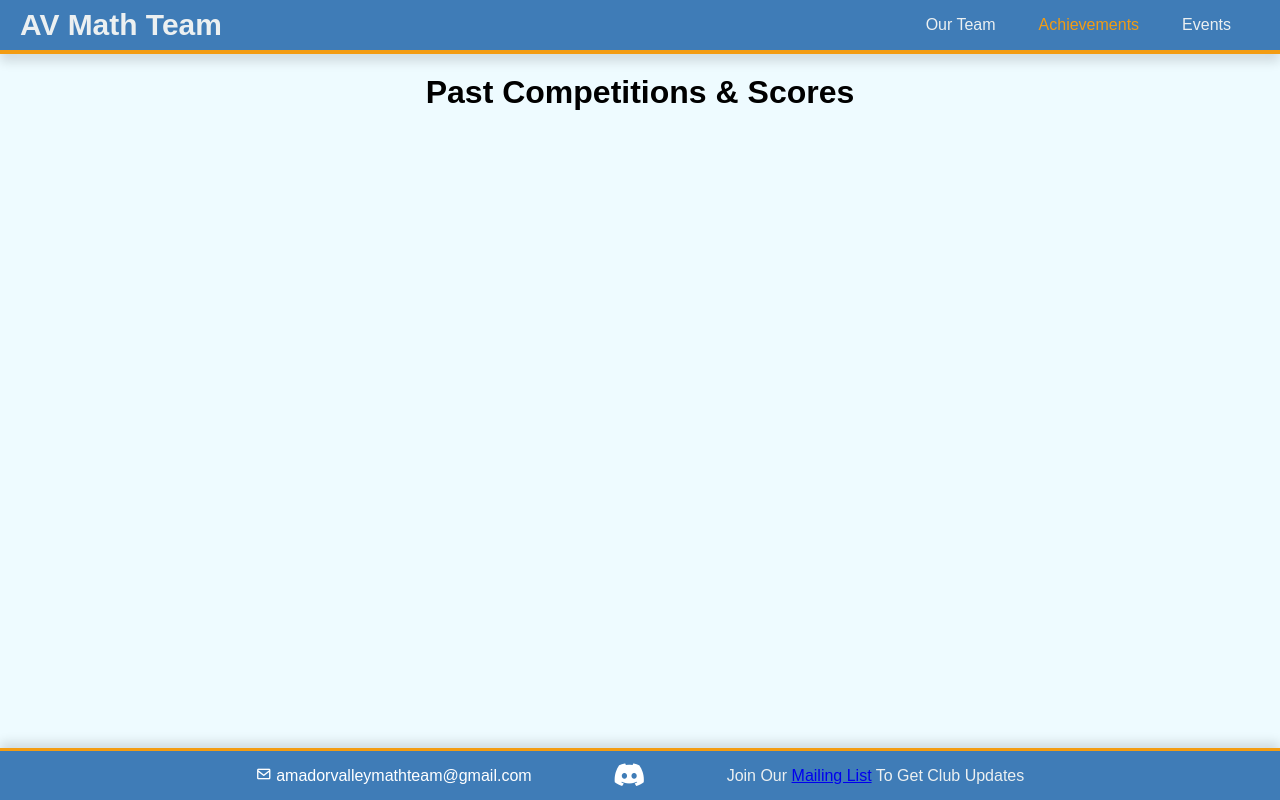
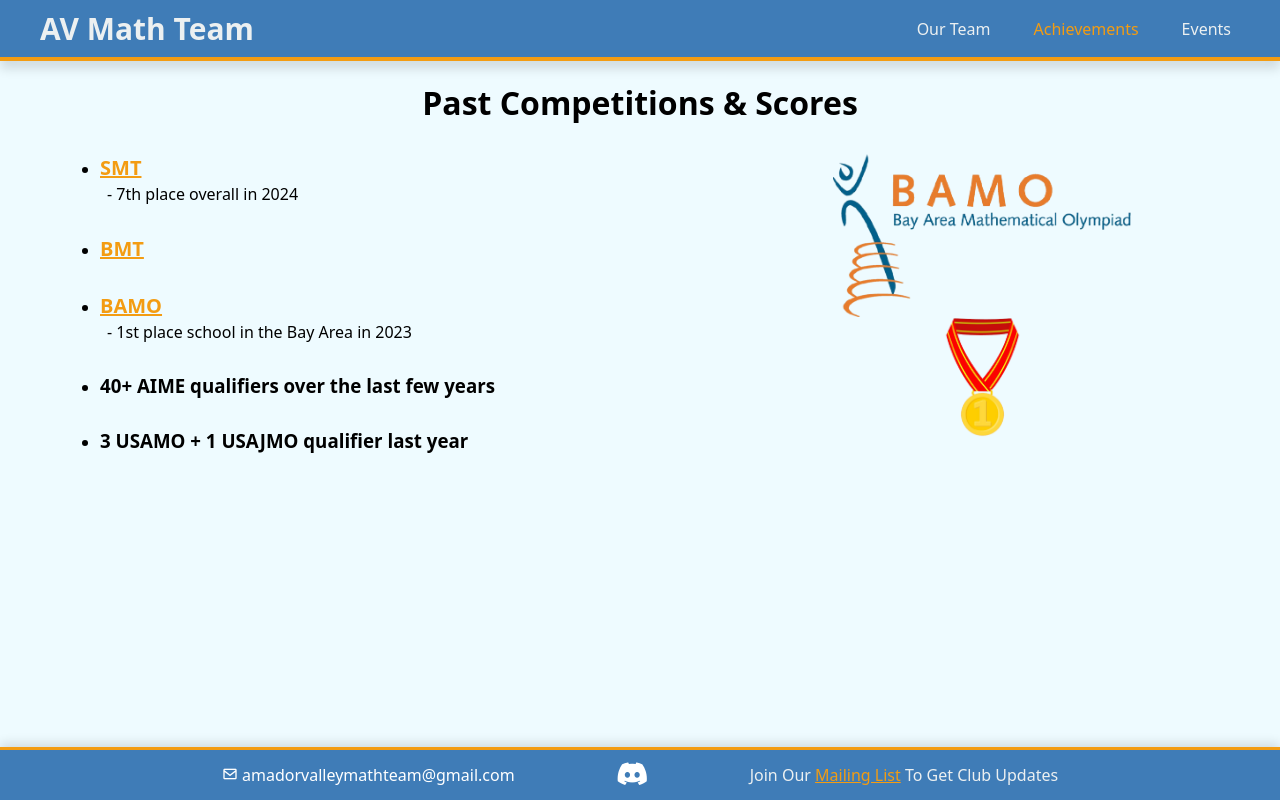
Before and after one commit to anaym952/AV-Math-Team-Website, a Flask app: page /achievements in a window 1280 px wide. Run offline with Flask 3, Linux system fonts and the light colour scheme.

Commit message:
Mostly completed officer team & achievements pages

```diff
--- a/static/style.css
+++ b/static/style.css
@@ -5,7 +5,7 @@
     margin: 0px;
     padding: 0px;
     box-sizing: border-box;
-    font-family: 'Poppins', sans-serif;
+    font-family: system-ui, -apple-system, BlinkMacSystemFont, 'Segoe UI', Roboto, Oxygen, Ubuntu, Cantarell, 'Open Sans', 'Helvetica Neue', sans-serif;
 }
 
 html, body{
@@ -29,6 +29,7 @@ nav{
     box-shadow: 0 8px 10px rgba(0, 0, 0, 0.12);
     z-index: 1000;
     border-bottom: 4px solid rgb(243, 156, 18);
+    padding-left: 40px;
 }
 
 .logo a{
@@ -66,7 +67,89 @@ nav{
 }
 
 #header{
-    font-weight:800;
+    font-weight: 800;
+    margin-bottom: 30px;
+}
+
+
+
+/* Officer Team Page */
+
+.officers-container{
+    margin-bottom: 30px;
+}
+
+.officers-container ul{
+    justify-content: center;
+    display: flex;
+    list-style: none;
+    gap: 40px;
+}
+
+.officers-container ul li{
+    width: 20%;
+}
+
+.officers-container ul li img{
+    border-radius: 2px;
+    width: 100%;
+    border-style: solid;
+    /* cursor: pointer; */
+}
+
+.officers-container ul li p{
+    font-size: 11px;
+}
+
+#officer-title{
+    margin-bottom: 5px;
+}
+
+
+
+/* Past Competitions & Scores (Achievements) */
+
+.achievements-page-container{
+    display: flex;
+    gap: 20px;
+}
+
+.achievements-container{
+    width: 50%;
+    margin-left: 100px;
+    margin-bottom: 50px;
+}
+
+.achievements-container ul{
+    text-align: left;
+    display: flex;
+    flex-direction: column;
+    gap: 30px;
+}
+
+.achievements-container ul li a{
+    color: rgb(243, 156, 18);
+    font-weight: bolder;
+    font-size: 20px;
+}
+
+#score{
+    margin-top: 2px;
+    margin-left: 7px;
+}
+
+.achievements-images-container{
+    display: flex;
+    flex-direction: column;
+    align-items: center;
+}
+
+#bamo-logo{
+    width: 50%;
+}
+
+#medal{
+    width: 20%;
 }
 
 
@@ -74,7 +157,7 @@ nav{
 /* Footer */
 
 footer{
-    box-shadow: 0 -6px 10px rgba(0, 0, 0, 0.12);
+    box-shadow: 0 -4px 10px rgba(0, 0, 0, 0.12);
     border-top: 3px solid rgb(243, 156, 18);
     color: rgb(236, 240, 241);
     background-color: rgba(20, 93, 165, 0.8);
@@ -83,10 +166,10 @@ footer{
     padding: 6px 6px;
 }
 
-.footer_container ul{
+.footer-container ul{
     display: flex;
     list-style: none;
-    gap: 80px;
+    gap: 100px;
     align-items: center;
     justify-content: center;
 
@@ -101,3 +184,7 @@ footer{
     color: white;
     font-size: 35px;
 }
+
+.mailing-list{
+    color: rgb(243, 156, 18);
+}
--- a/templates/achievements.html
+++ b/templates/achievements.html
@@ -3,7 +3,7 @@
 <head>
     <meta charset="UTF-8"/>
     <meta name="viewport" content="width=device-width, initial-scale=1.0"/>
-    <title>Achievements - AV Math Team</title>
+    <title>Achievements | AV Math Team</title>
     <link rel="stylesheet" href="/static/style.css">
 </head>
 
@@ -13,6 +13,39 @@
 
     <div class="page-content">
         <h1 id="header">Past Competitions & Scores</h1>
+        <div class="achievements-page-container">
+            <div class="achievements-container">
+                <ul>
+                    <li>
+                        <a href="https://www.stanfordmathtournament.com/" target="_blank">
+                        SMT
+                        </a>
+                        <p id="score">- 7th place overall in 2024</p>
+                    </li>
+                    <li>
+                        <a href="https://berkeley.mt/" target="_blank">
+                        BMT
+                        </a>
+                    </li>
+                    <li>
+                        <a href="https://www.bamo.org/" target="_blank">
+                        BAMO
+                        </a>
+                        <p id="score">- 1st place school in the Bay Area in 2023</p>
+                    </li>
+                    <li>
+                        <h3 id="competition">40+ AIME qualifiers over the last few years</h3>
+                    </li>
+                    <li>
+                        <h3 id="competition">3 USAMO + 1 USAJMO qualifier last year</h3>
+                    </li>
+                </ul>
+            </div>
+            <div class="achievements-images-container">
+                <img id="bamo-logo" src="/static/bamo.png" alt="Bay Area Math Olympiad Logo">
+                <img id="medal" src="/static/1st_place_medal.png" alt="1st place medal">
+            </div>
+        </div>
     </div>
 
     {% include 'contact.html' %}
--- a/templates/contact.html
+++ b/templates/contact.html
@@ -10,7 +10,7 @@
 <body>
 
     <footer>
-        <div class="footer_container">
+        <div class="footer-container">
             <ul>
                 <li>
                     <a class="email" href="mailto:amadorvalleymathteam@gmail.com">
--- a/templates/events.html
+++ b/templates/events.html
@@ -3,7 +3,7 @@
 <head>
     <meta charset="UTF-8"/>
     <meta name="viewport" content="width=device-width, initial-scale=1.0"/>
-    <title>Events - AV Math Team</title>
+    <title>Events | AV Math Team</title>
     <link rel="stylesheet" href="/static/style.css">
 </head>
 
--- a/templates/home.html
+++ b/templates/home.html
@@ -11,6 +11,8 @@
 
     {% include 'navbar.html' %}
 
+    <!-- IF MAKING AN ABOUT SECTION, PUT AN IMAGE ON LEFT SIDE AND TEXT ON RIGHT SIDE -->
+
     <div class="page-content">
         <h1 id="header" style="margin-bottom: 10px;">AVHS Math Team</h1>
         <h2>About</h2>
```
Also changed, not shown: templates/team.html (+33 -1 lines), static/1st_place_medal.png (added), static/Co_Pres_1.png (added), static/Co_Pres_2.png (added), static/Officer.png (added), static/Secretary.png (added), static/bamo.png (added).
